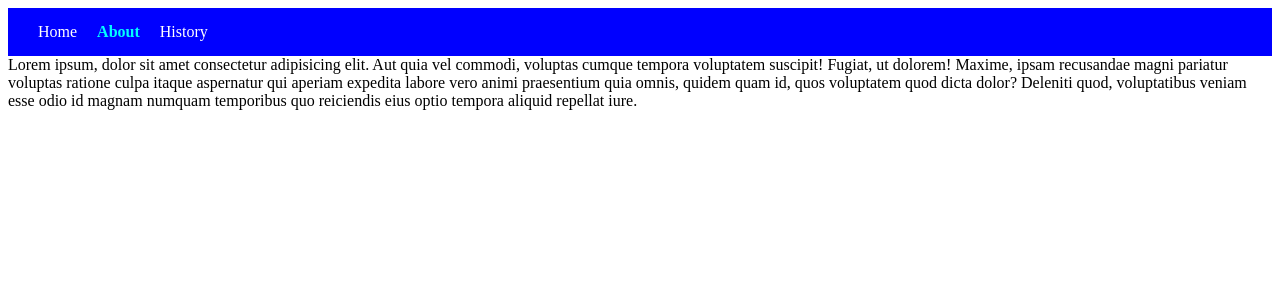
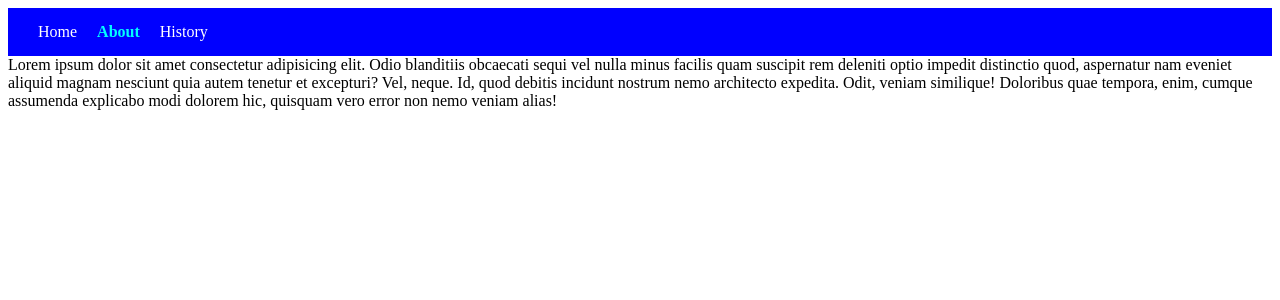
Before and after one commit to furkansylu97/ReactJs_Projects, a React (Vite) app in the folder ReactRouter/: page /aboutUs in a window 1280 px wide. Shown: the top 300 px of the page. Built offline with nearby package versions, Linux system fonts and the light colour scheme.

Commit message:
Lazy Loading usage (rfce(React Functional Component))

```diff
--- a/ReactRouter/src/App.jsx
+++ b/ReactRouter/src/App.jsx
@@ -11,9 +11,7 @@ import { Company } from './components/Company'
 import { Team } from './components/Team'
 import { Members } from './components/Members'
 import { MemberDetail } from './components/MemberDetail'
-const LazyAboutUs = React.lazy(() =>
-  import('./components/AboutUs').then(module => ({ default: module.AboutUs }))
-);
+const LazyAboutUs = React.lazy(() => import('./components/AboutUs'));
 
 function App() {
 
--- a/ReactRouter/src/components/AboutUs.jsx
+++ b/ReactRouter/src/components/AboutUs.jsx
@@ -1,9 +1,11 @@
 import React from 'react'
 
-export const AboutUs = () => {
+function AboutUs() {
   return (
     <div>
-      Lorem ipsum, dolor sit amet consectetur adipisicing elit. Aut quia vel commodi, voluptas cumque tempora voluptatem suscipit! Fugiat, ut dolorem! Maxime, ipsam recusandae magni pariatur voluptas ratione culpa itaque aspernatur qui aperiam expedita labore vero animi praesentium quia omnis, quidem quam id, quos voluptatem quod dicta dolor? Deleniti quod, voluptatibus veniam esse odio id magnam numquam temporibus quo reiciendis eius optio tempora aliquid repellat iure.
+      Lorem ipsum dolor sit amet consectetur adipisicing elit. Odio blanditiis obcaecati sequi vel nulla minus facilis quam suscipit rem deleniti optio impedit distinctio quod, aspernatur nam eveniet aliquid magnam nesciunt quia autem tenetur et excepturi? Vel, neque. Id, quod debitis incidunt nostrum nemo architecto expedita. Odit, veniam similique! Doloribus quae tempora, enim, cumque assumenda explicabo modi dolorem hic, quisquam vero error non nemo veniam alias!
     </div>
   )
 }
+
+export default AboutUs
```
